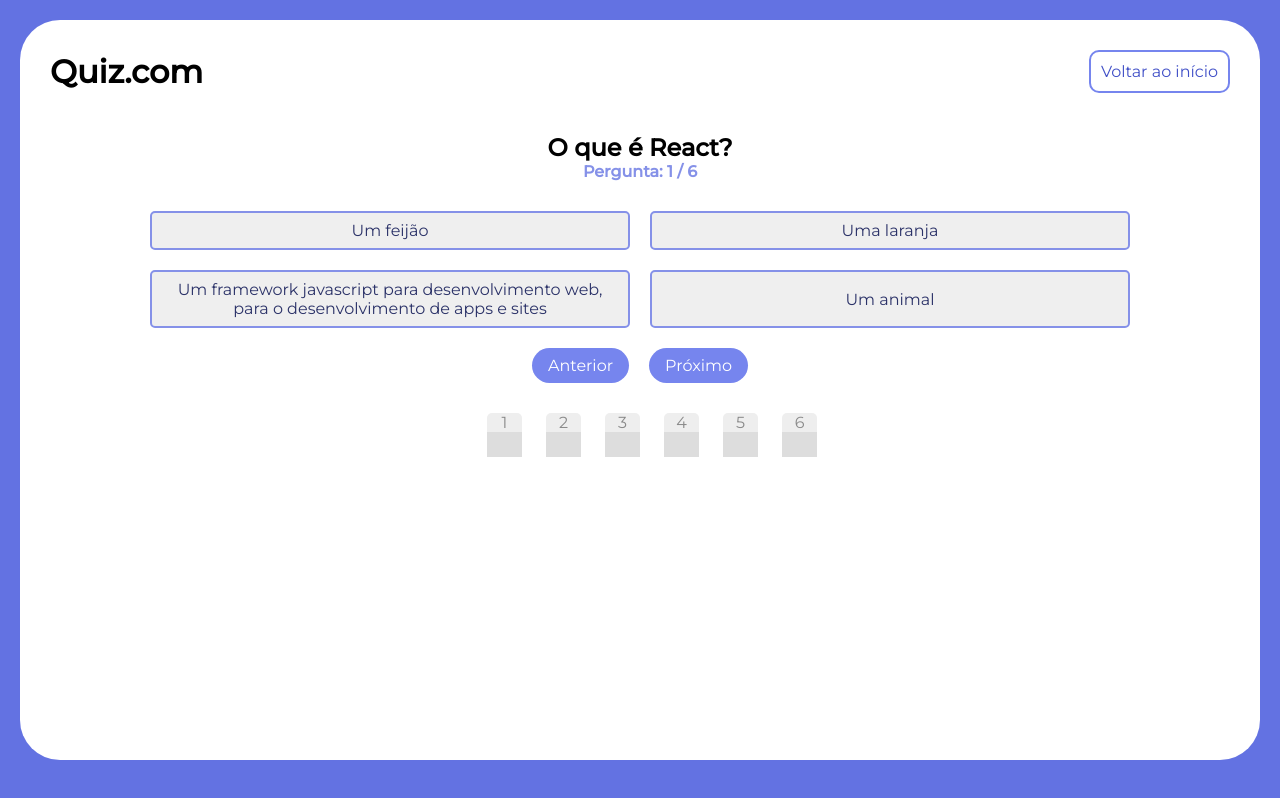
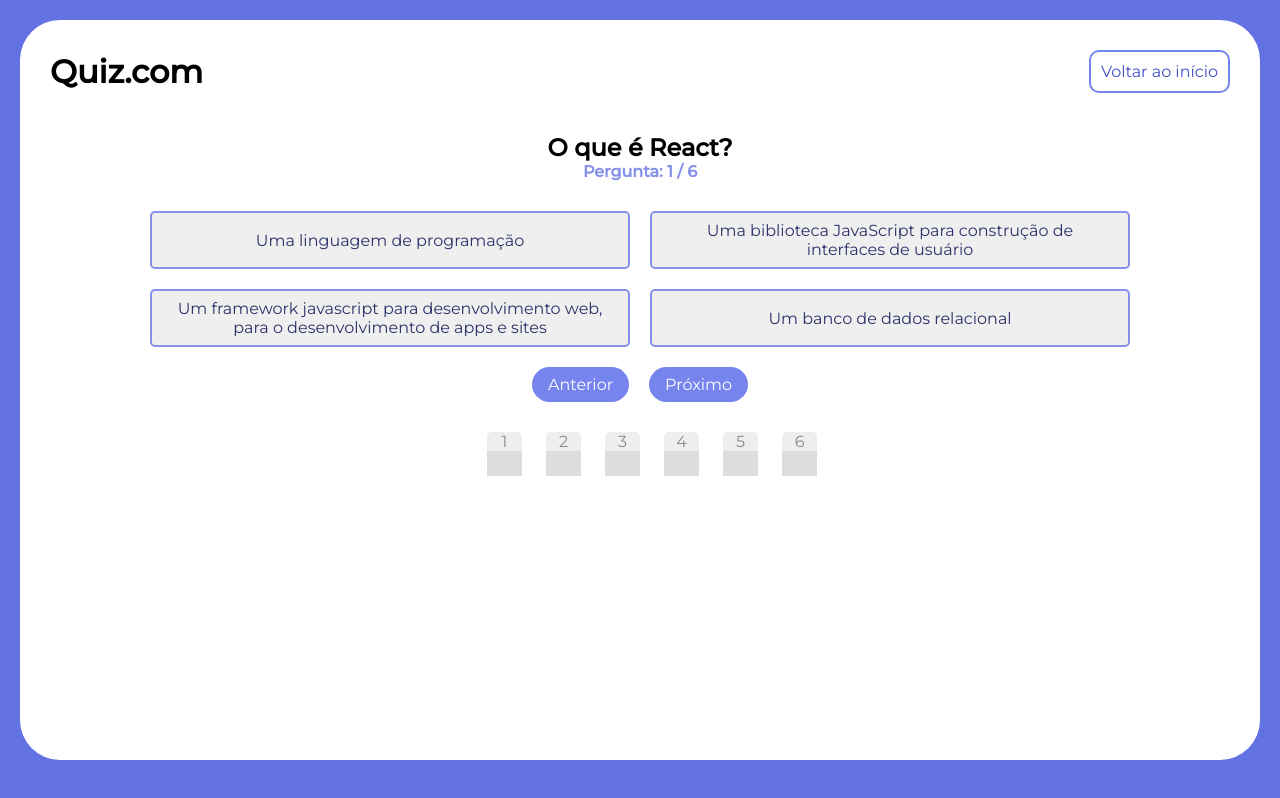
Before and after one commit to isthefani/quiz-project, a React (Vite) app: page /questions in a window 1280 px wide. Built offline with nearby package versions, Linux system fonts and the light colour scheme.

Commit message:
Data novas perguntas

```diff
--- a/src/data/data.js
+++ b/src/data/data.js
@@ -1,50 +1,50 @@
 const quiz = [
     {id: 1, perg: "O que é React?", alts: [
-        {ok: "Um framework javascript para desenvolvimento web, para o desenvolvimento de apps e sites"},
-        "Um feijão",
-        "Uma laranja",
+        {certo: "Um framework javascript para desenvolvimento web, para o desenvolvimento de apps e sites"},
+        "Uma linguagem de programação",
+        "Uma biblioteca JavaScript para construção de interfaces de usuário",
         "Um framework javascript para desenvolvimento web, para o desenvolvimento de apps e sites",
-        "Um animal"
+        "Um banco de dados relacional"
         ]
     },
-    {id: 2, perg: "O que é Javascript?", alts: [
-        {ok: "Uma linguagem de programação."},
-        "Uma linguagem de programação.",
-        "Um feijão",
-        "Uma laranja",
-        "Um animal"
+    {id: 2, perg: "Qual é o hook do React usado para adicionar estado a um componente funcional?", alts: [
+        {certo: "useState"},
+        "useContext",
+        "useState",
+        "useEffect",
+        "useReducer"
         ]
     },
-    {id: 3, perg: "O que é Algoritmo?", alts: [
-        {ok: "Sequencia de passos lógicos."},
-        "Um feijão",
-        "Uma laranja",
-        "Um animal",
-        "Sequencia de passos lógicos.",
+    {id: 3, perg: "Qual é a sintaxe correta para criar um novo componente React?", alts: [
+        {certo: "Todas as opções estão corretas"},
+        "class MyComponent extends React.Component {}",
+        "onst MyComponent = () => {}",
+        "function MyComponent() {}",
+        "Todas as opções estão corretas",
         ]
     },
-    {id: 4, perg: "O que é Java?", alts: [
-        {ok: "Uma linguagem de programação."},
-        "Um feijão",
-        "Uma linguagem de programação.",
-        "Uma laranja",
-        "Um animal"
+    {id: 4, perg: "O que é JSX em React?", alts: [
+        {certo: "Uma linguagem de marcação similar ao HTML utilizada para definir a estrutura do componente"},
+        "Um formato de arquivo específico para componentes React",
+        "Uma linguagem de programação para escrever lógica de negócio em React",
+        "Uma linguagem de marcação similar ao HTML utilizada para definir a estrutura do componente",
+        "Nenhuma das opções"
         ]
     },
-    {id: 5, perg: "O que é Front-end?", alts: [
-        {ok: "Parte visível e interativa da aplicação"},
-        "Parte visível e interativa da aplicação",
-        "Um feijão",
-        "Uma laranja",
-        "Um animal"
+    {id: 5, perg: "Qual é o ciclo de vida de um componente React? ", alts: [
+        {certo: "Montagem, Atualização e Desmontagem "},
+        "Construção, Renderização e Atualização",
+        "Montagem, Atualização e Desmontagem ",
+        "Inicialização, Execução e Finalização",
+        "Criação, Fatoração, Execução"
         ]
     },
-    {id: 6, perg: "O que é a Vida?", alts: [
-        {ok: "É uma maravilha"},
-        "É uma maravilha",
-        "Um feijão",
-        "Uma laranja",
-        "Um animal"
+    {id: 6, perg: "Qual método é utilizado para fazer uma requisição HTTP em uma aplicação React?", alts: [
+        {certo: "fetch"},
+        "fetch",
+        "axios",
+        "http",
+        "request"
         ]
     },
 ]
```
